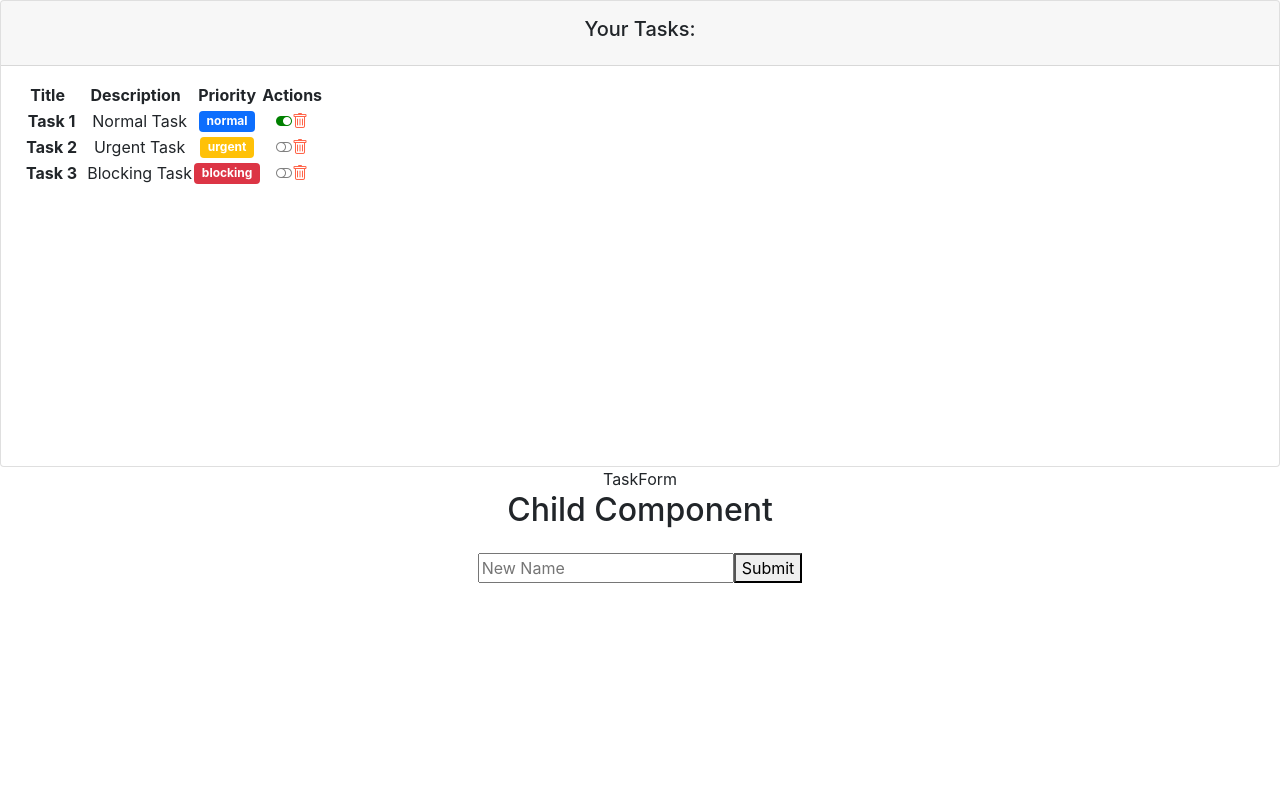
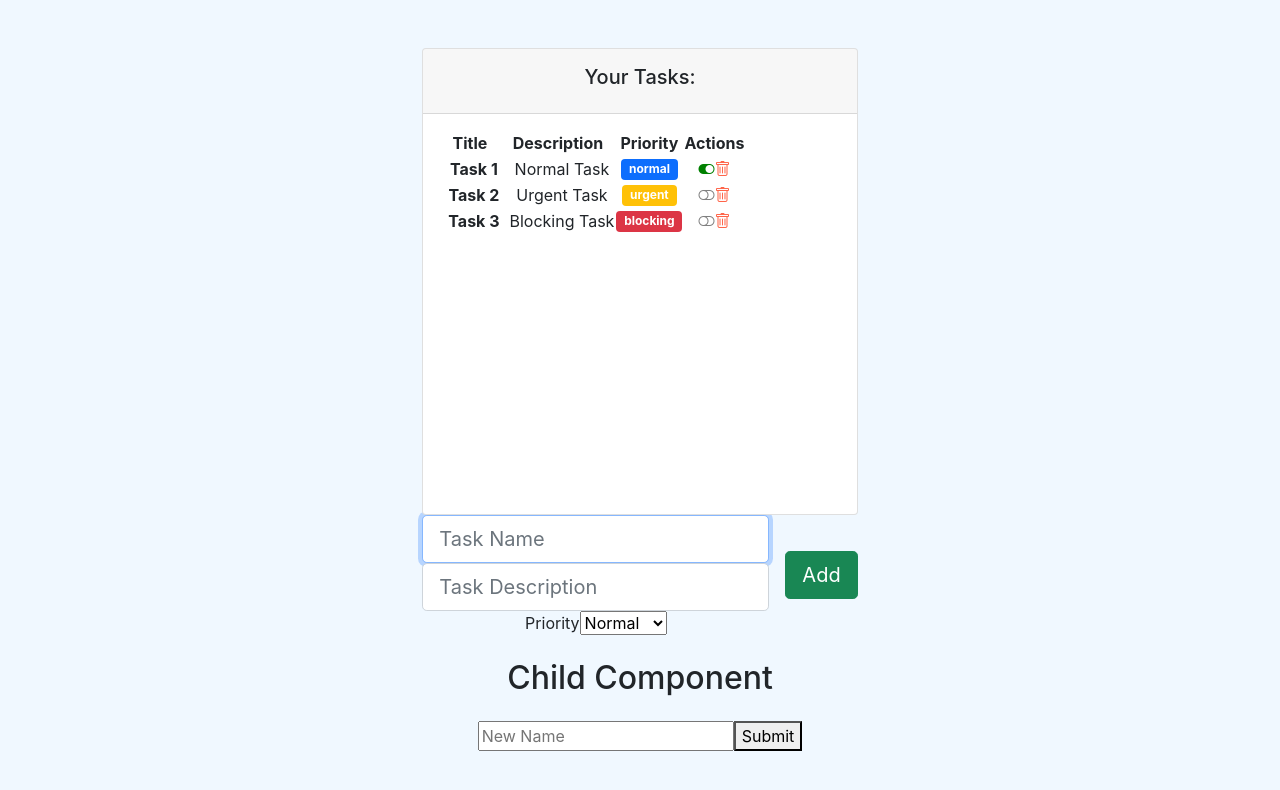
Before and after one commit to PadillaTom/OB-ReactJS, a React (Create React App) app: page / in a window 1280 px wide. Shown: the top 790 px of the page. Built offline with nearby package versions, Linux system fonts and the light colour scheme.

Commit message:
Sesion 9 OK

```diff
--- a/src/App.css
+++ b/src/App.css
@@ -36,3 +36,11 @@
 		transform: rotate(360deg);
 	}
 }
+
+body {
+	display: flex;
+	align-items: center;
+	justify-content: center;
+	padding: 3rem 0rem;
+	background: aliceblue;
+}
--- a/src/components/container/TaskListComponent.jsx
+++ b/src/components/container/TaskListComponent.jsx
@@ -30,8 +30,24 @@
 	}, [tasks]);
 
 	// Methods:
-	const changeCompleted = (id) => {
-		console.log();
+	const completeTask = (myTask) => {
+		const index = tasks.indexOf(myTask); // 1) Find our Tasks by INDEX
+		const tempTasks = [...tasks]; // 2) Copy Array, Change COMPLETED of our found Task.
+		tempTasks[index].completed = !tempTasks[index].completed;
+		setTasks(tempTasks); // 3) SetTasks
+	};
+
+	const deleteTask = (myTask) => {
+		const index = tasks.indexOf(myTask);
+		const tempTasks = [...tasks];
+		tempTasks.splice(index, 1); // Delete found Task from Array.
+		setTasks(tempTasks);
+	};
+
+	const addTask = (myTask) => {
+		const tempTasks = [...tasks];
+		tempTasks.push(myTask);
+		setTasks(tempTasks);
 	};
 
 	// RENDER:
@@ -69,6 +85,8 @@
 										<TaskComponent
 											key={index}
 											task={singleTask}
+											complete={completeTask}
+											remove={deleteTask}
 										></TaskComponent>
 									);
 								})}
@@ -77,8 +95,8 @@
 					</div>
 				</div>
 				{/* FORM Tasks */}
-				<TaskForm></TaskForm>
 			</div>
+			<TaskForm add={addTask}></TaskForm>
 		</div>
 	);
 };
--- a/src/components/forms/TaskForm.jsx
+++ b/src/components/forms/TaskForm.jsx
@@ -1,7 +1,72 @@
 import React, { useRef } from "react";
+import PropTypes from "prop-types";
+import { LEVELS } from "../../models/levels.enum";
+import { Task } from "../../models/task.class";
 
-const TaskForm = () => {
-	return <div>TaskForm</div>;
+const TaskForm = ({ add }) => {
+	// Ref:
+	const nameRef = useRef("");
+	const descriptionRef = useRef("");
+	const levelRef = useRef(LEVELS.NORMAL);
+
+	// Methods:
+	const addTask = (e) => {
+		e.preventDefault();
+		const newTask = new Task(
+			nameRef.current.value,
+			descriptionRef.current.value,
+			false,
+			levelRef.current.value
+		);
+		add(newTask);
+	};
+
+	return (
+		<form
+			onSubmit={addTask}
+			className="d-flex justify-content-center align-items-center mb-4"
+		>
+			<div className="form-outline flex-fill">
+				<input
+					type="text"
+					ref={nameRef}
+					id="inputName"
+					className="form-control form-control-lg"
+					required
+					autoFocus
+					placeholder="Task Name"
+				/>
+				<input
+					type="text"
+					ref={descriptionRef}
+					id="inputDescription"
+					className="form-control form-control-lg"
+					required
+					placeholder="Task Description"
+				/>
+				<label htmlFor="selectLevel" className="sr-only">
+					Priority
+				</label>
+				<select
+					name="selectLevel"
+					id="selectLevel"
+					ref={levelRef}
+					defaultValue={LEVELS.NORMAL}
+				>
+					<option value={LEVELS.NORMAL}>Normal</option>
+					<option value={LEVELS.URGENT}>Urgent</option>
+					<option value={LEVELS.BLOCKING}>Blocking</option>
+				</select>
+			</div>
+			<button type="submit" className="btn btn-success btn-lg ms-3">
+				Add
+			</button>
+		</form>
+	);
+};
+
+TaskForm.propTypes = {
+	add: PropTypes.func.isRequired,
 };
 
 export default TaskForm;
--- a/src/components/pure/Task.jsx
+++ b/src/components/pure/Task.jsx
@@ -5,7 +5,10 @@
 import { Task } from "../../models/task.class";
 import { LEVELS } from "../../models/levels.enum";
 
-const TaskComponent = ({ task }) => {
+const TaskComponent = ({ task, complete, remove }) => {
+	// States:
+
+	// Effect:
 	useEffect(() => {
 		console.log("Task Creada");
 		return () => {
@@ -38,11 +41,24 @@
 				break;
 		}
 	};
+
 	const taskCompletedIcon = () => {
 		return task.completed ? (
-			<i className="bi-toggle-on" style={{ color: "green" }}></i>
+			<i
+				className="bi-toggle-on task-action"
+				onClick={() => {
+					complete(task);
+				}}
+				style={{ color: "green" }}
+			></i>
 		) : (
-			<i className="bi-toggle-off" style={{ color: "grey" }}></i>
+			<i
+				className="bi-toggle-off task-action"
+				onClick={() => {
+					complete(task);
+				}}
+				style={{ color: "grey" }}
+			></i>
 		);
 	};
 
@@ -59,8 +75,11 @@
 				<td className="align-middle">
 					{taskCompletedIcon()}
 					<i
-						className="bi-trash"
+						className="bi-trash task-action"
 						style={{ color: "tomato", fontWeight: "bold" }}
+						onClick={() => {
+							remove(task);
+						}}
 					></i>
 				</td>
 			</tr>
@@ -69,7 +88,9 @@
 };
 
 TaskComponent.propTypes = {
-	task: PropTypes.instanceOf(Task),
+	task: PropTypes.instanceOf(Task).isRequired,
+	complete: PropTypes.func.isRequired,
+	remove: PropTypes.func.isRequired,
 };
 
 export default TaskComponent;
--- a/src/styles/task.scss
+++ b/src/styles/task.scss
@@ -3,3 +3,7 @@
 	color: crimson;
 	letter-spacing: 1.2px;
 }
+.task-action {
+	cursor: pointer;
+	transition: 0.2s linear all;
+}
```
Lines whose indentation alone changed are shown as unchanged.
